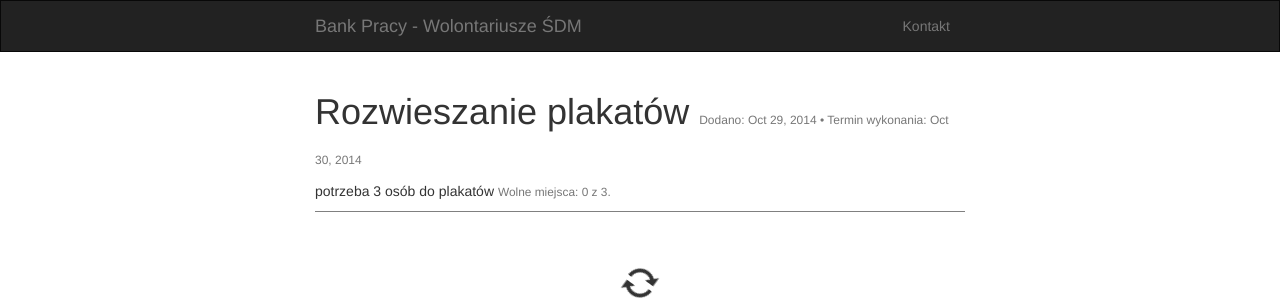
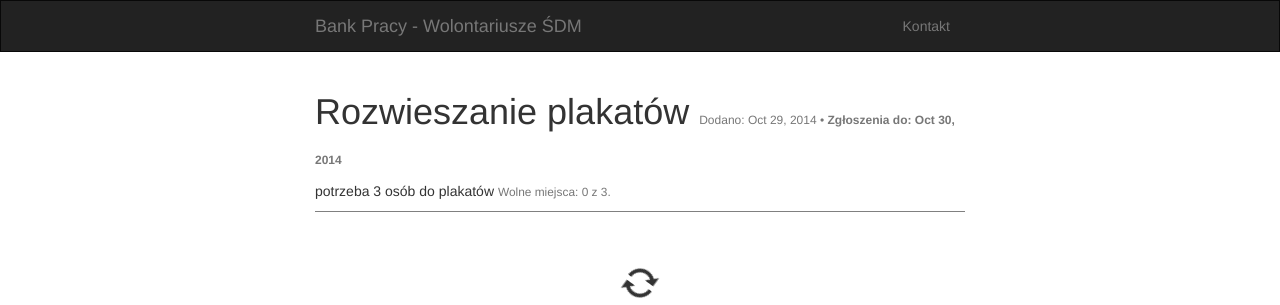
Before and after one commit to Krakow2016/tablica, a Jekyll site: the page built from _posts/2014-10-29-rozwieszanie-plakat-w.md, in a window 1280 px wide. Shown: the top 305 px of the page. Built offline with Jekyll 4.4.1, drawn with Linux system fonts in a browser that asks for light colours.

Commit message:
[fix] typos

```diff
--- a/_includes/index.markdown
+++ b/_includes/index.markdown
@@ -1,4 +1,4 @@
-# WOLONTAIUSZE!!
+# WOLONTARIUSZE!!
 
 Jest to BANK PRACY dla wolontariuszy uczestniczących w przygotowaniu ŚDM Krakow 2016.
 
--- a/_layouts/post.html
+++ b/_layouts/post.html
@@ -12,7 +12,7 @@ javascript: js/post.js
   <header class="post-header">
     <h1>
       {{ page.title }}
-      <small class="meta">Dodano: {{ page.date | date: "%b %-d, %Y" }}{% if page.author %} • {{ page.author }}{% endif %}{% if page.meta %} • {{ page.meta }}{% endif %}{%if page.deadline %} • Termin wykonania: {{ page.deadline | date: "%b %-d, %Y" }}{% endif %}</small>
+      <small class="meta">Dodano: {{ page.date | date: "%b %-d, %Y" }}{% if page.author %} • {{ page.author }}{% endif %}{% if page.meta %} • {{ page.meta }}{% endif %}{%if page.deadline %} • <strong>Zgłoszenia do: {{ page.deadline | date: "%b %-d, %Y" }}{% endif %}</strong></small>
     </h1>
     <p>{{ page.description }} <small class="meta">Wolne miejsca: <span id="available_count">0</span> z {{ page.team_count }}.</small></p>
     <div class="container">
@@ -39,7 +39,7 @@ javascript: js/post.js
   </article>
 
   <div id="apply-alert" class="alert alert-info text-center hidden" role="alert">
-    Dasz radę? <button type="button" class="btn btn-link apply-btn"><strong>Złoś się!</strong></button>
+    Dasz radę? <button type="button" class="btn btn-link apply-btn"><strong>Zgłoś się!</strong></button>
   </div>
 
   <div id="closed-alert" class="alert alert-warning text-center hidden" role="alert">Brak możliwości zgłoszenia, wszystkie miejsca zajęte. Dziękujemy!</div>
```
